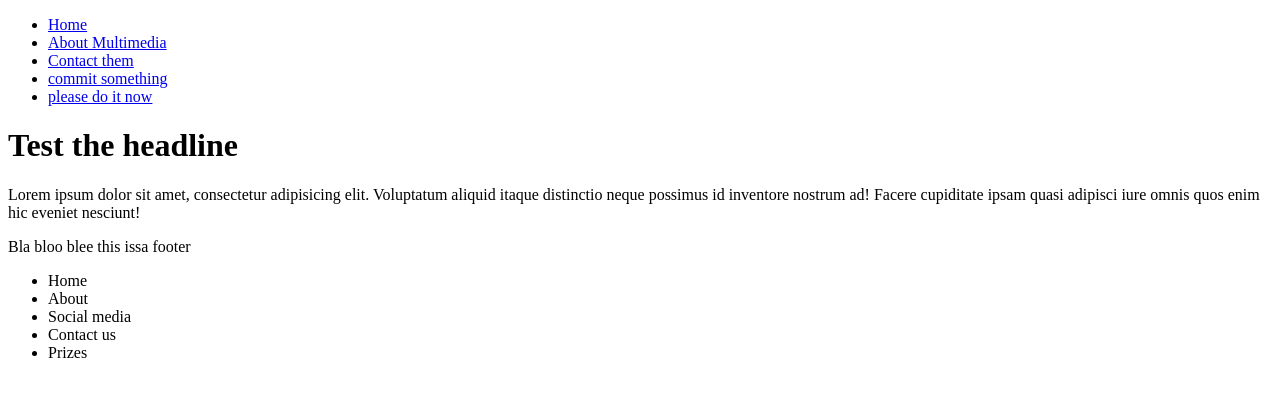
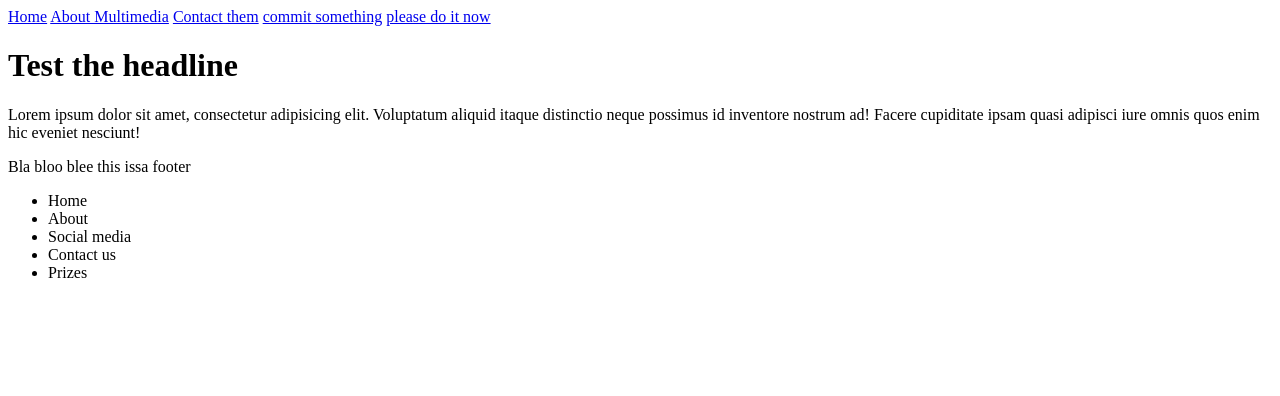
Before and after one commit to SpacemanSpiffDK/mde-s21-repo-test, a plain HTML site: page index.html in a window 1280 px wide. Drawn offline with Linux system fonts and the light colour scheme.

Commit message:
Update index.html

```diff
--- a/index.html
+++ b/index.html
@@ -11,13 +11,11 @@
 <body>
     <header>
         <nav>
-            <ul>
-                <li><a href="#">Home</a></li>
-                <li><a href="#">About Multimedia</a></li>
-                <li><a href="#">Contact them</a></li>
-                <li><a href="#">commit something</a></li>
-                <li><a href="#">please do it now</a></li>
-            </ul>
+            <a href="#">Home</a>
+            <a href="#">About Multimedia</a>
+            <a href="#">Contact them</a>
+            <a href="#">commit something</a>
+            <a href="#">please do it now</a>
         </nav>
     </header>
     <main>
```
